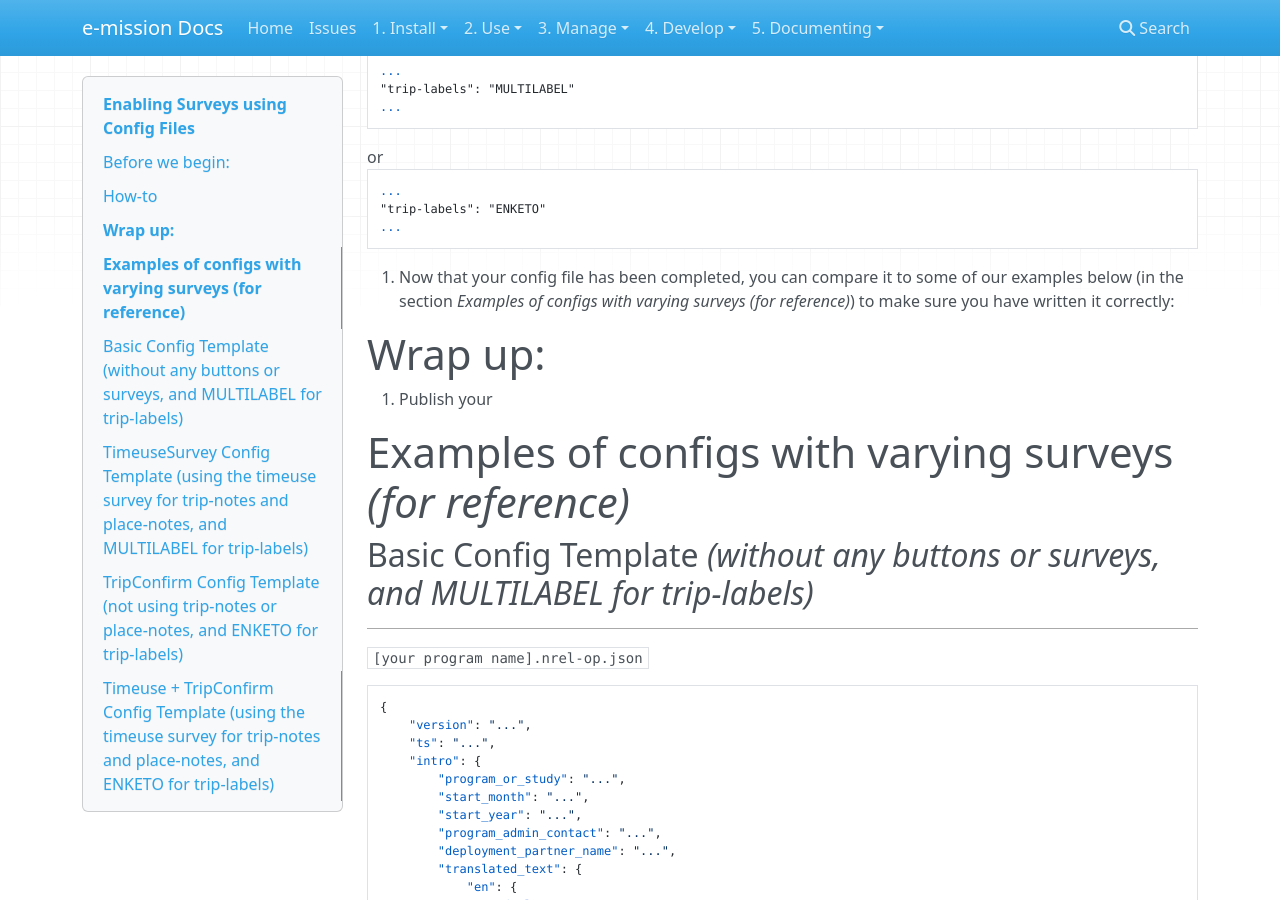
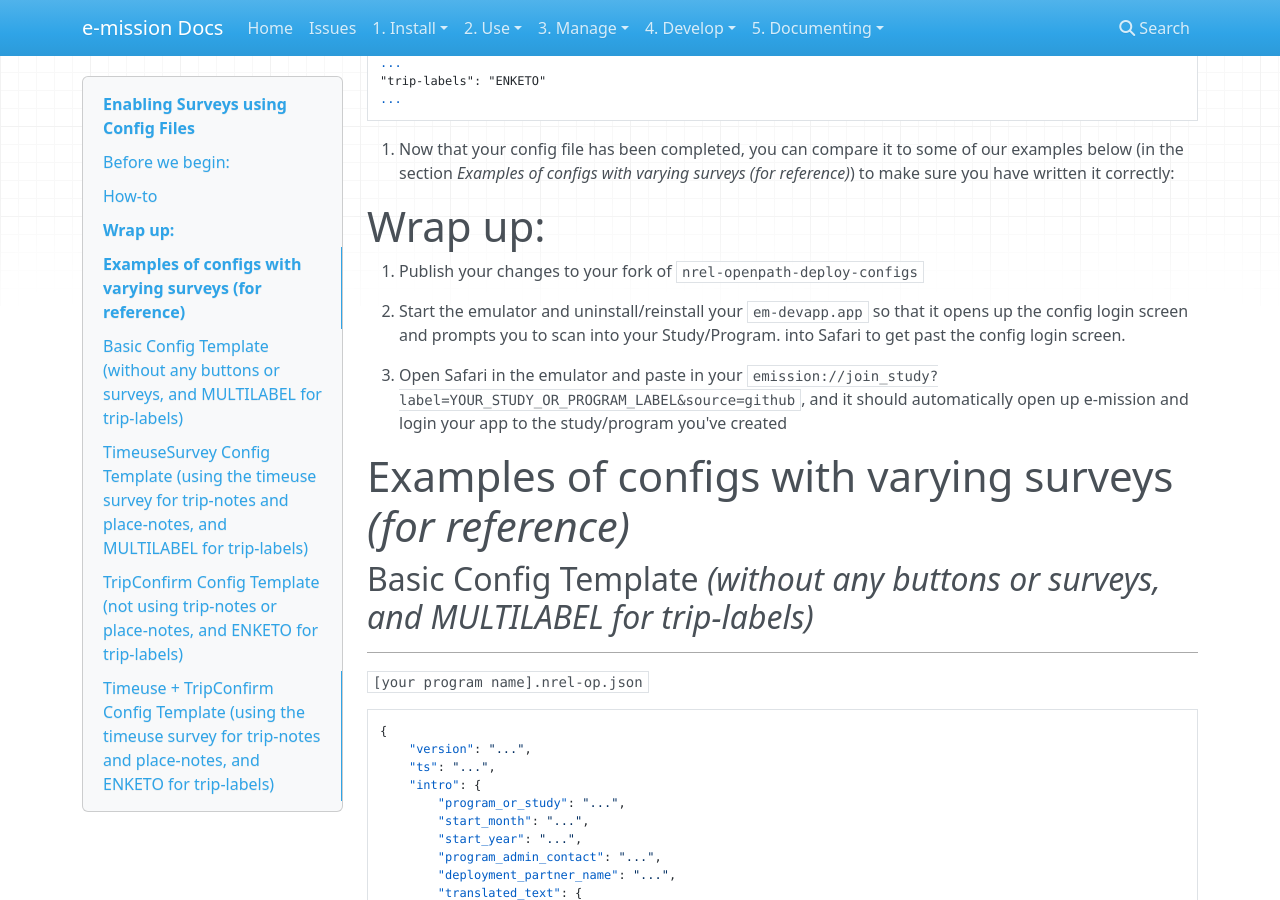
Before and after one commit to e-mission/e-mission-docs, an MkDocs documentation site: the page built from docs/manage/enabling_surveys_using_config_files.md, in a window 1280 px wide and 900 px high, scrolled down 5556 px. Built offline with MkDocs 1.6.1, drawn with Linux system fonts in a browser that asks for light colours; nearby versions of some CDN libraries; some of the changed text lies outside the part shown.

Commit message:
Fixed wrap-up section

```diff
--- a/docs/manage/enabling_surveys_using_config_files.md
+++ b/docs/manage/enabling_surveys_using_config_files.md
@@ -219,7 +214,11 @@
 
 # Wrap up:
 
-1. Publish your
+1. Publish your changes to your fork of  `nrel-openpath-deploy-configs`
+
+2. Start the emulator and uninstall/reinstall your `em-devapp.app` so that it opens up the config login screen and prompts you to scan into your Study/Program.  into Safari to get past the config login screen.
+
+3. Open Safari in the emulator and paste in your `emission://join_study?label=YOUR_STUDY_OR_PROGRAM_LABEL&source=github`, and it should automatically open up e-mission and login your app to the study/program you've created
 
 
 # Examples of configs with varying surveys _(for reference)_
```
Also changed, not shown: other parts of docs/manage/enabling_surveys_using_config_files.md (+1 -6 lines).
